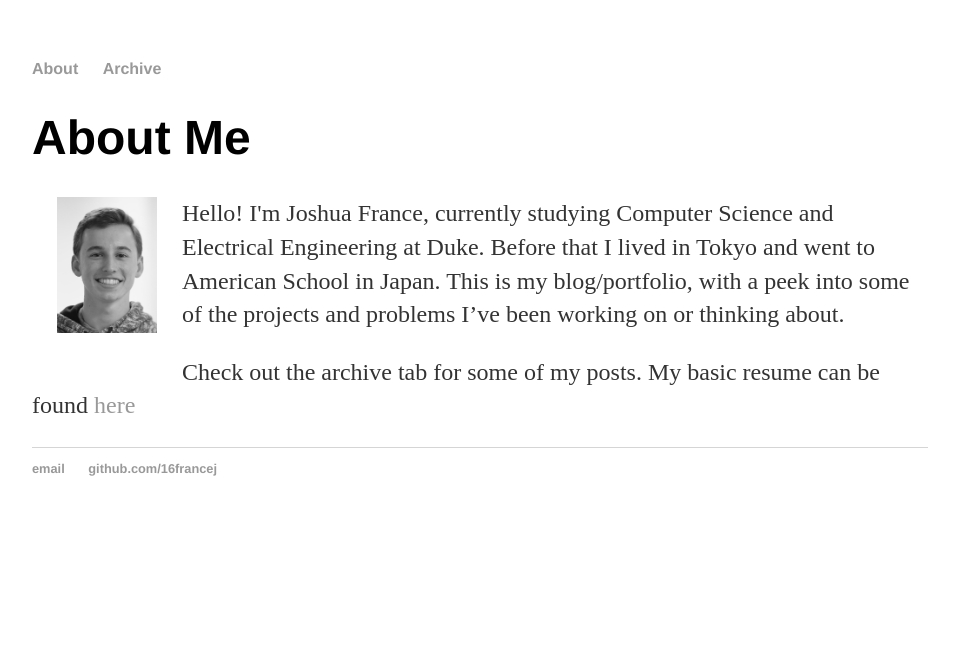
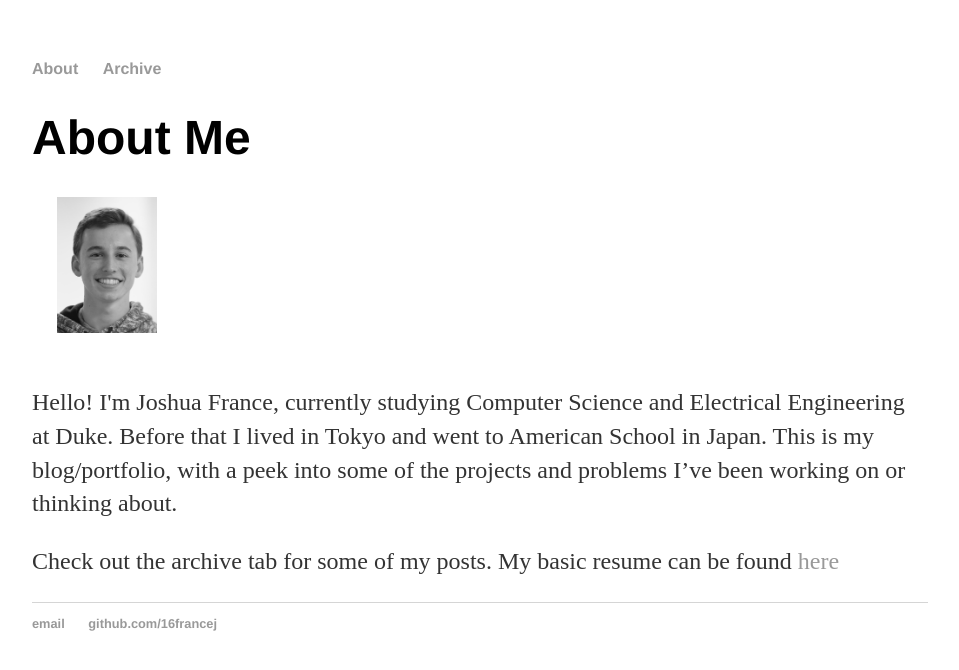
Before and after one commit to 16francej/16francej.github.io, a Jekyll site: the page built from index.html, in a window 1280 px wide. Shown: the top 670 px of the page, without its empty margins (160-1119 px from the left). Built offline with Jekyll 4.4.1, drawn with Linux system fonts in a browser that asks for light colours.

Commit message:
Update main.css

```diff
--- a/css/main.css
+++ b/css/main.css
@@ -3,7 +3,7 @@ body {
     width: 70%;
 }
 .headshot {
-    float: left;
+    align: left;
     padding: 0px 25px 25px 25px;
     height: auto;
     width: 100px;
```
